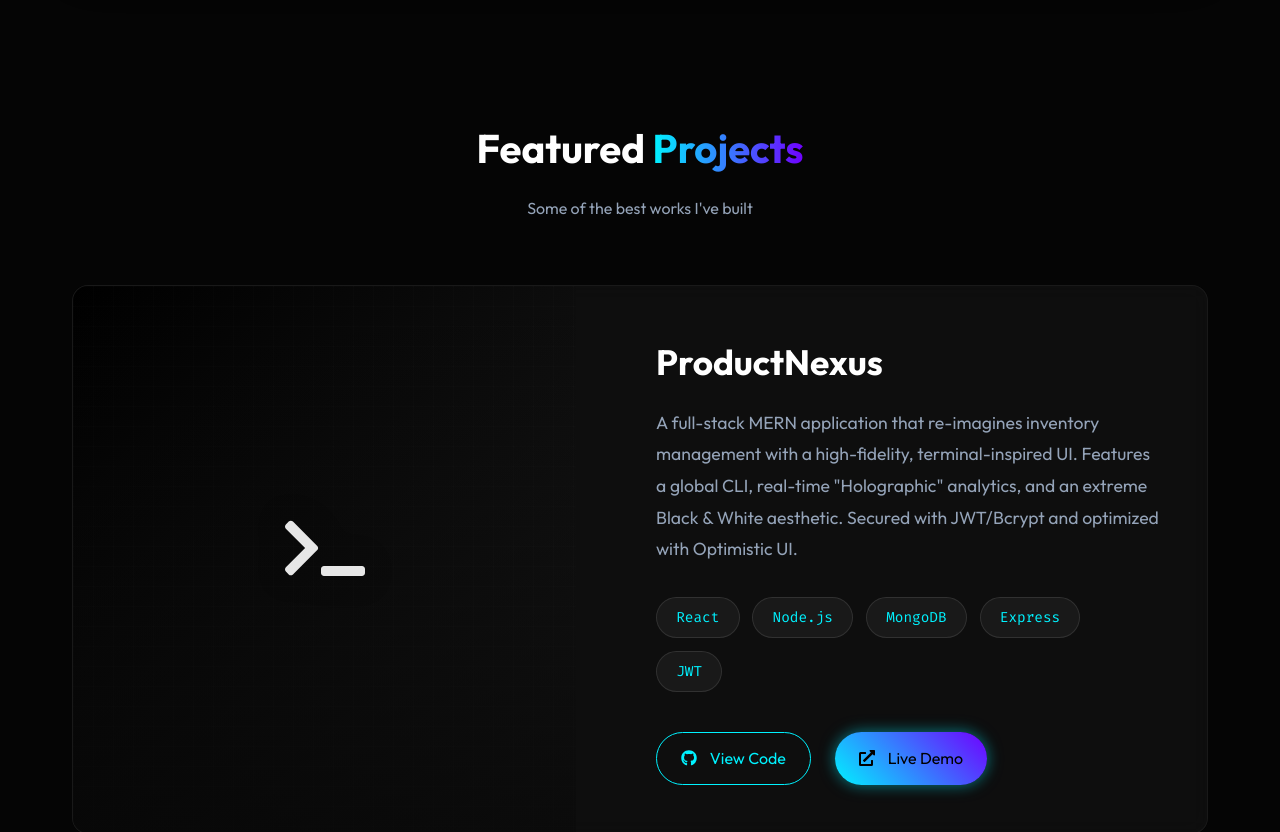
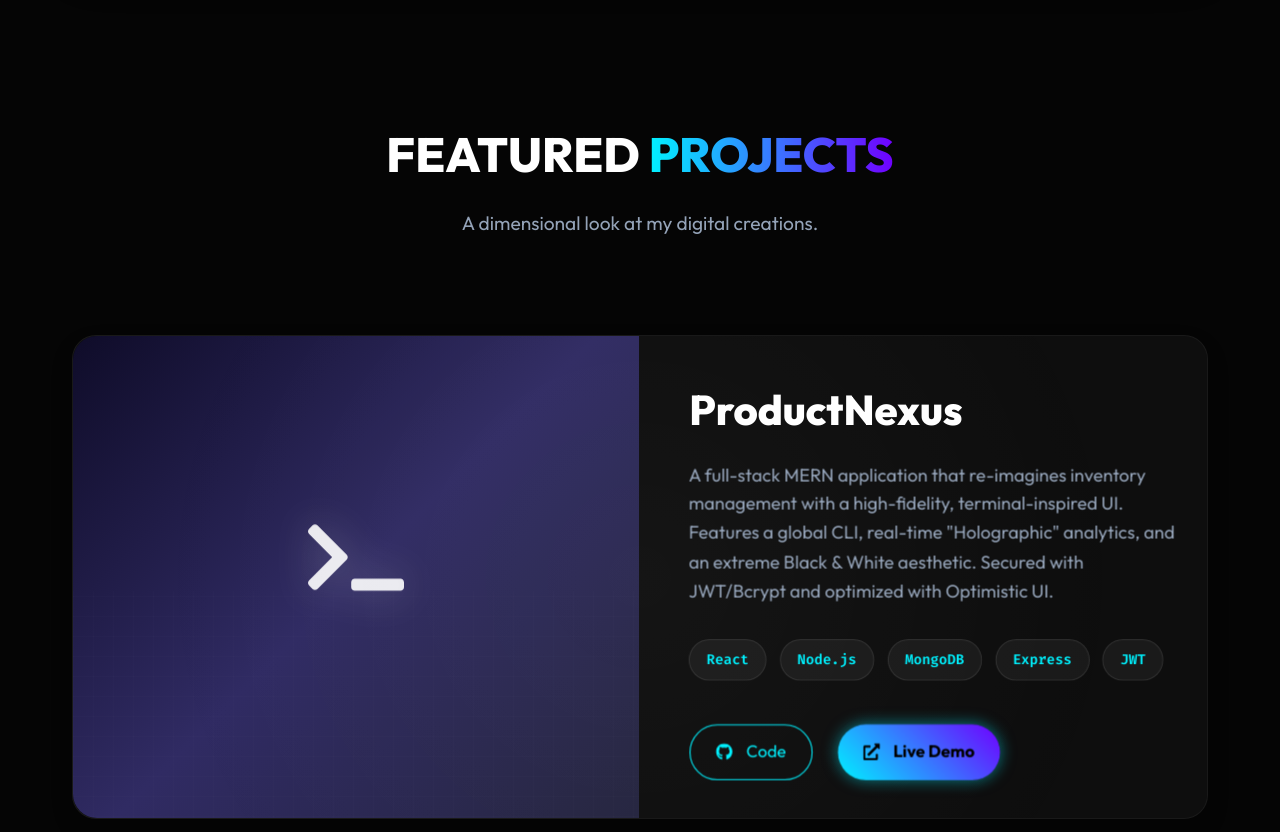
Before and after one commit to Poojan2107/Portfolio-Poojan, a React (Vite) app: page / in a window 1280 px wide. Shown: the part 3140-3972 px from the top of the page. Built offline with nearby package versions, Linux system fonts and the light colour scheme.

Commit message:
feat: Implement 3D Holographic Project Cards

```diff
--- a/src/components/Projects.jsx
+++ b/src/components/Projects.jsx
@@ -1,106 +1,213 @@
-import React from 'react';
+import React, { useRef, useState } from 'react';
 import { FaGithub, FaExternalLinkAlt, FaTerminal, FaCampground, FaLanguage } from 'react-icons/fa';
-import { motion } from 'framer-motion';
+import { motion, useMotionValue, useSpring, useTransform } from 'framer-motion';
 import { PROJECTS } from '../constants';
 
-const Projects = () => {
-  const getProjectIcon = (index) => {
-    switch(index) {
-      case 0: return <FaTerminal />; // ProductNexus
-      case 1: return <FaCampground />; // Travelling Tent
-      case 2: return <FaLanguage />; // Translator
+const Project3DCard = ({ project, index }) => {
+  const ref = useRef(null);
+  const [hovered, setHovered] = useState(false);
+
+  // Motion values for tilt effect
+  const x = useMotionValue(0);
+  const y = useMotionValue(0);
+
+  const mouseXSpring = useSpring(x);
+  const mouseYSpring = useSpring(y);
+
+  const rotateX = useTransform(mouseYSpring, [-0.5, 0.5], ["7deg", "-7deg"]);
+  const rotateY = useTransform(mouseXSpring, [-0.5, 0.5], ["-7deg", "7deg"]);
+
+  // Glare effect movement
+  const glareX = useTransform(mouseXSpring, [-0.5, 0.5], ["0%", "100%"]);
+  const glareY = useTransform(mouseYSpring, [-0.5, 0.5], ["0%", "100%"]);
+
+  const handleMouseMove = (e) => {
+    if (!ref.current) return;
+
+    const rect = ref.current.getBoundingClientRect();
+    const width = rect.width;
+    const height = rect.height;
+
+    const mouseX = e.clientX - rect.left;
+    const mouseY = e.clientY - rect.top;
+
+    const xPct = mouseX / width - 0.5;
+    const yPct = mouseY / height - 0.5;
+
+    x.set(xPct);
+    y.set(yPct);
+  };
+
+  const handleMouseLeave = () => {
+    setHovered(false);
+    x.set(0);
+    y.set(0);
+  };
+
+  const getProjectIcon = (idx) => {
+    switch(idx) {
+      case 0: return <FaTerminal />;
+      case 1: return <FaCampground />;
+      case 2: return <FaLanguage />;
       default: return <FaGithub />;
     }
   };
 
   return (
-    <section id="projects" className="section">
+    <motion.div
+      ref={ref}
+      onMouseMove={handleMouseMove}
+      onMouseEnter={() => setHovered(true)}
+      onMouseLeave={handleMouseLeave}
+      initial={{ opacity: 0, y: 50 }}
+      whileInView={{ opacity: 1, y: 0 }}
+      transition={{ duration: 0.6, delay: index * 0.1 }}
+      viewport={{ once: true, margin: "-100px" }}
+      style={{
+        perspective: 1000,
+        marginBottom: '5rem'
+      }}
+    >
+      <motion.div
+        style={{
+          rotateX,
+          rotateY,
+          transformStyle: "preserve-3d",
+          display: 'flex',
+          flexDirection: index % 2 === 0 ? 'row' : 'row-reverse',
+          background: 'rgba(20, 20, 20, 0.6)',
+          border: '1px solid rgba(255, 255, 255, 0.05)',
+          borderRadius: '24px',
+          minHeight: '450px',
+          position: 'relative',
+          boxShadow: hovered
+            ? '0 25px 50px -12px rgba(0, 0, 0, 0.5)'
+            : '0 10px 30px -10px rgba(0, 0, 0, 0.3)'
+        }}
+        className="project-card-3d"
+      >
+        {/* Dynamic Glare Overlay */}
+        <div style={{
+          position: 'absolute',
+          top: 0, left: 0, right: 0, bottom: 0,
+          borderRadius: '24px',
+          background: `radial-gradient(circle at ${hovered ? 'var(--mouse-x, 50%)' : '50%'} ${hovered ? 'var(--mouse-y, 50%)' : '50%'}, rgba(255,255,255,0.03) 0%, transparent 80%)`,
+          pointerEvents: 'none',
+          zIndex: 10
+        }}></div>
+
+        {/* --- IMAGE SECTION (Left/Right) --- */}
+        <div style={{ flex: 1.2, minWidth: '300px', position: 'relative', overflow: 'hidden', borderRadius: index % 2 === 0 ? '24px 0 0 24px' : '0 24px 24px 0' }}>
+          <motion.div
+            style={{
+              height: '100%',
+              background: index === 0
+                ? 'linear-gradient(135deg, #0f0c29 0%, #302b63 50%, #24243e 100%)'
+                : index === 1
+                ? 'linear-gradient(135deg, #134E5E 0%, #71B280 100%)'
+                : 'linear-gradient(135deg, #00c6ff 0%, #0072ff 100%)',
+              display: 'flex',
+              alignItems: 'center',
+              justifyContent: 'center',
+              transformStyle: "preserve-3d",
+              translateZ: "20px"
+            }}
+          >
+            {/* Tech Pattern Overlay */}
+            <div className="tech-grid-pattern" style={{ opacity: 0.3 }}></div>
+
+            {/* Floating Icon */}
+            <motion.div
+              style={{
+                fontSize: '6rem',
+                color: 'rgba(255,255,255,0.9)',
+                filter: 'drop-shadow(0 0 20px rgba(255,255,255,0.3))',
+                transformStyle: "preserve-3d",
+                translateZ: "60px"
+              }}
+              animate={{ y: [0, -10, 0] }}
+              transition={{ duration: 4, repeat: Infinity, ease: "easeInOut" }}
+            >
+              {getProjectIcon(index)}
+            </motion.div>
+          </motion.div>
+        </div>
+
+        {/* --- CONTENT SECTION --- */}
+        <div style={{ flex: 1, padding: '3rem', display: 'flex', flexDirection: 'column', justifyContent: 'center', transformStyle: "preserve-3d" }}>
+            <motion.h3 style={{ fontSize: '2.5rem', marginBottom: '1rem', color: '#fff', fontWeight: '800', translateZ: "40px" }}>
+              {project.title}
+            </motion.h3>
+
+            <motion.p style={{ color: 'var(--text-secondary)', marginBottom: '2rem', fontSize: '1.1rem', lineHeight: '1.6', translateZ: "30px" }}>
+              {project.description}
+            </motion.p>
+
+            <motion.div style={{ display: 'flex', flexWrap: 'wrap', gap: '0.8rem', marginBottom: '2.5rem', translateZ: "35px" }}>
+              {project.tags.map(tag => (
+                <span key={tag} style={{
+                  fontSize: '0.85rem',
+                  padding: '0.5rem 1rem',
+                  borderRadius: '50px',
+                  background: 'rgba(255, 255, 255, 0.05)',
+                  border: '1px solid rgba(255, 255, 255, 0.1)',
+                  color: 'var(--accent-primary)',
+                  fontFamily: '"Fira Code", monospace',
+                  fontWeight: '600'
+                }}>
+                  {tag}
+                </span>
+              ))}
+            </motion.div>
+
+            <motion.div style={{ display: 'flex', gap: '1.5rem', translateZ: "50px" }}>
+              <motion.a
+                href={project.github}
+                whileHover={{ scale: 1.05, z: 10 }}
+                whileTap={{ scale: 0.95 }}
+                className="btn-outline"
+                style={{ padding: '0.8rem 1.5rem', borderRadius: '50px', display: 'flex', alignItems: 'center', gap: '0.8rem', textDecoration: 'none', fontSize: '1rem' }}
+              >
+                <FaGithub /> Code
+              </motion.a>
+              <motion.a
+                href={project.live}
+                whileHover={{ scale: 1.05, z: 10 }}
+                whileTap={{ scale: 0.95 }}
+                className="btn-primary"
+                style={{ padding: '0.8rem 1.5rem', borderRadius: '50px', display: 'flex', alignItems: 'center', gap: '0.8rem', textDecoration: 'none', color: '#000', fontSize: '1rem', fontWeight: 'bold' }}
+              >
+                <FaExternalLinkAlt /> Live Demo
+              </motion.a>
+            </motion.div>
+        </div>
+      </motion.div>
+    </motion.div>
+  );
+};
+
+const Projects = () => {
+  return (
+    <section id="projects" className="section" style={{ position: 'relative', perspective: '2000px' }}>
       <div className="container">
         <motion.div
           initial={{ opacity: 0, y: 20 }}
           whileInView={{ opacity: 1, y: 0 }}
           transition={{ duration: 0.5 }}
           viewport={{ once: true }}
-          style={{ textAlign: 'center', marginBottom: '4rem' }}
+          style={{ textAlign: 'center', marginBottom: '6rem' }}
         >
-          <h2 style={{ fontSize: '2.5rem', marginBottom: '1rem' }}>Featured <span className="gradient-text">Projects</span></h2>
-          <p style={{ color: 'var(--text-secondary)' }}>Some of the best works I've built</p>
+          <h2 style={{ fontSize: '3rem', marginBottom: '1rem', fontWeight: '800' }}>
+            FEATURED <span className="gradient-text">PROJECTS</span>
+          </h2>
+          <p style={{ color: 'var(--text-secondary)', fontSize: '1.2rem' }}>
+            A dimensional look at my digital creations.
+          </p>
         </motion.div>
 
-        <div style={{ display: 'flex', flexDirection: 'column', gap: '5rem' }}>
+        <div>
           {PROJECTS.map((project, index) => (
-            <motion.div
-              key={index}
-              initial={{ opacity: 0, y: 50 }}
-              whileInView={{ opacity: 1, y: 0 }}
-              transition={{ duration: 0.6, delay: index * 0.1 }}
-              viewport={{ once: true, margin: "-100px" }}
-              className="glass-card glow-on-hover"
-              style={{
-                display: 'flex',
-                flexDirection: index % 2 === 0 ? 'row' : 'row-reverse', // Zig-zag layout
-                gap: '2rem',
-                padding: '0',
-                overflow: 'hidden',
-                minHeight: '400px',
-                alignItems: 'stretch'
-              }}
-            >
-              {/* Image Section - Takes 50% width */}
-              <div className="project-card-image" style={{ flex: 1, minWidth: '300px', position: 'relative' }}>
-                <div
-                  className="project-thumb-gradient"
-                  style={{
-                    height: '100%',
-                    background: index === 0
-                      ? 'linear-gradient(135deg, #000000 0%, #1a1a1a 100%)'
-                      : index === 1
-                      ? 'linear-gradient(135deg, #134E5E 0%, #71B280 100%)'
-                      : 'linear-gradient(135deg, #00c6ff 0%, #0072ff 100%)',
-                    position: 'relative',
-                    display: 'flex',
-                    alignItems: 'center',
-                    justifyContent: 'center'
-                  }}
-                >
-                  <div className="tech-grid-pattern"></div>
-                  <div className="thumb-icon" style={{ fontSize: '5rem' }}>
-                    {getProjectIcon(index)}
-                  </div>
-                </div>
-              </div>
-
-              {/* Content Section - Takes 50% width */}
-              <div style={{ flex: 1, padding: '3rem', display: 'flex', flexDirection: 'column', justifyContent: 'center' }}>
-                <h3 style={{ fontSize: '2.2rem', marginBottom: '1rem', color: 'var(--text-primary)' }}>{project.title}</h3>
-                <p style={{ color: 'var(--text-secondary)', marginBottom: '2rem', fontSize: '1.1rem', lineHeight: '1.8' }}>{project.description}</p>
-
-                <div style={{ display: 'flex', flexWrap: 'wrap', gap: '0.8rem', marginBottom: '2.5rem' }}>
-                  {project.tags.map(tag => (
-                    <span key={tag} style={{
-                      fontSize: '0.9rem',
-                      padding: '0.5rem 1.2rem',
-                      borderRadius: '50px',
-                      background: 'rgba(255, 255, 255, 0.05)',
-                      border: '1px solid rgba(255, 255, 255, 0.1)',
-                      color: 'var(--accent-primary)',
-                      fontFamily: 'var(--font-code)'
-                    }}>
-                      {tag}
-                    </span>
-                  ))}
-                </div>
-
-                <div style={{ display: 'flex', gap: '1.5rem' }}>
-                  <a href={project.github} className="btn-outline" style={{ padding: '0.8rem 1.5rem', borderRadius: '50px', display: 'flex', alignItems: 'center', gap: '0.8rem', textDecoration: 'none', fontSize: '1rem' }}>
-                    <FaGithub /> View Code
-                  </a>
-                  <a href={project.live} className="btn-primary" style={{ padding: '0.8rem 1.5rem', borderRadius: '50px', display: 'flex', alignItems: 'center', gap: '0.8rem', textDecoration: 'none', color: '#000', fontSize: '1rem' }}>
-                    <FaExternalLinkAlt /> Live Demo
-                  </a>
-                </div>
-              </div>
-            </motion.div>
+            <Project3DCard key={index} project={project} index={index} />
           ))}
         </div>
       </div>
```
